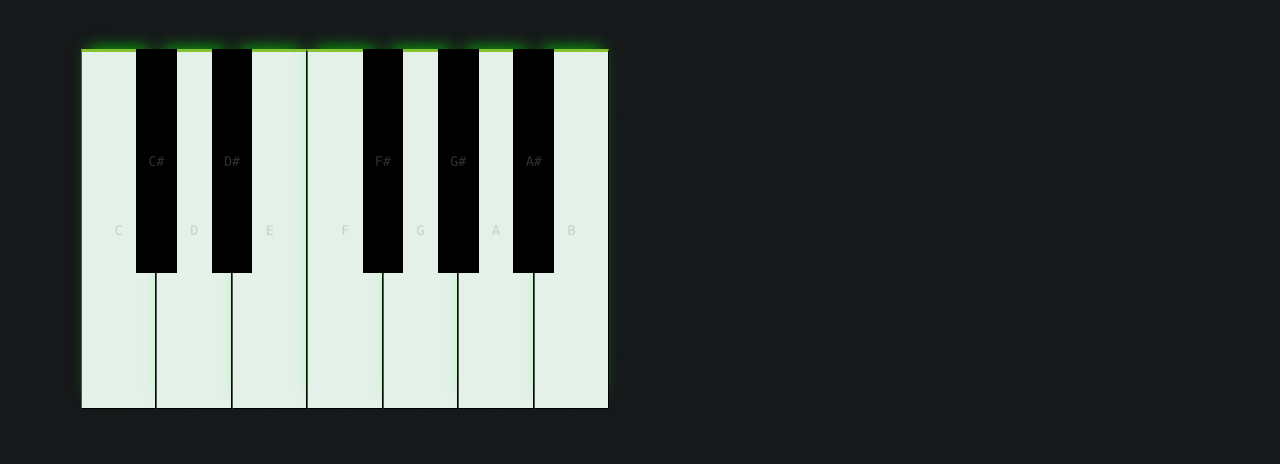
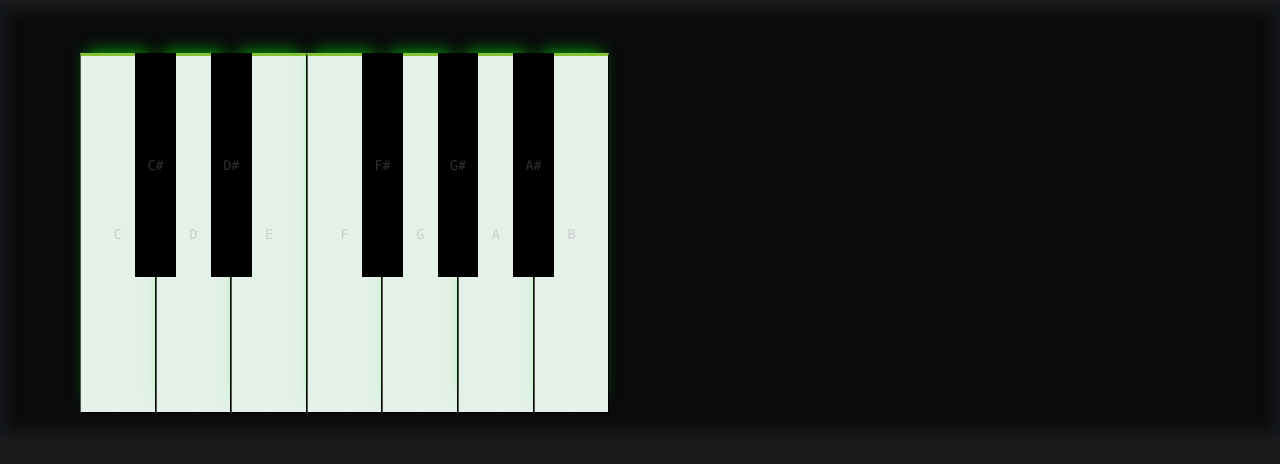
Before and after one commit to ajzehrii/Midi-Online, a Django app: template midionline/chat/templates/messages copy.html in a window 1280 px wide. Shown: the top 464 px of the page. Run offline with Django 4.2, Linux system fonts and the light colour scheme; the template is opened without the code that fills it, so the values that code supplies are empty.

Commit message:
more styling updates

```diff
--- a/midionline/chat/static/main.css
+++ b/midionline/chat/static/main.css
@@ -39,7 +39,7 @@
 .button-container {
   float:right;
   height: 45.5vh;
-  background: #2c2f31;
+  background: #2c2f3100;
   overflow-y: auto;
   padding-top: 0.5vh;
   margin-right: -5.85vh;
@@ -59,10 +59,10 @@
   height: 50vh;
   position:relative;
   margin:auto;
-  border:1px solid #17191b;
-  background-color: #17191b;
+  border-top:5px solid #17191b;
+  background-color: #0a0b0c;
   padding:4vh 0 0 5vh;
-  box-shadow: 0px 20px 50px 50px #17191b inset;
+  box-shadow: 0px 0px 10px 9px #17191bd5 inset;
 }
 
 
@@ -123,7 +123,7 @@
   box-shadow: 0px 5px 50px 10px rgb(126, 126, 126) inset;
   color: rgba(112, 161, 122, 0.507);
   box-shadow: 0 0 8px 0 rgba(0, 255, 0, 0);
-  outline:rgb(0, 0, 0);
+  border:#ffffff98;
   border-radius:0.3em;
   z-index:1;
   border-width: 1px;
```
